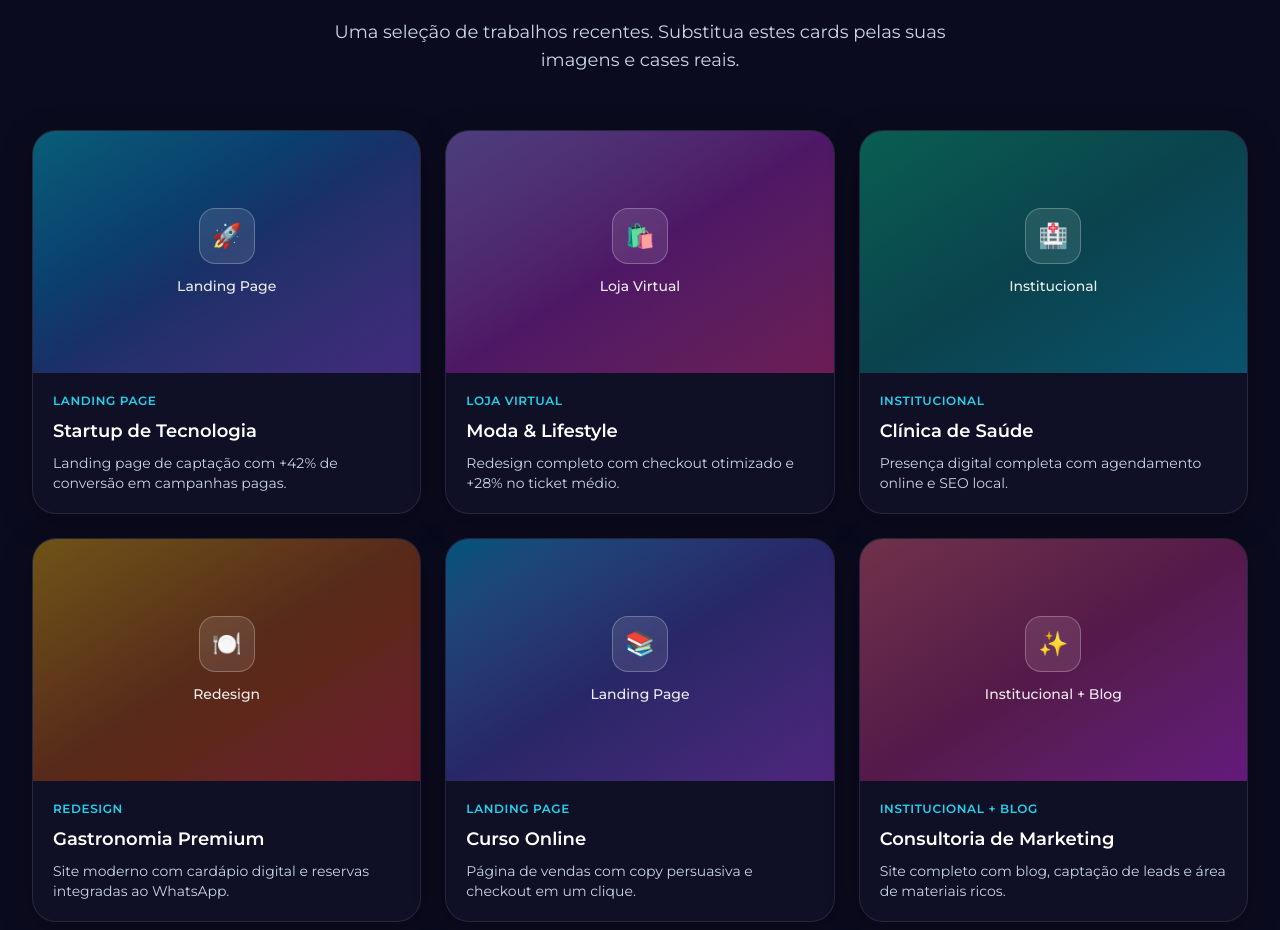
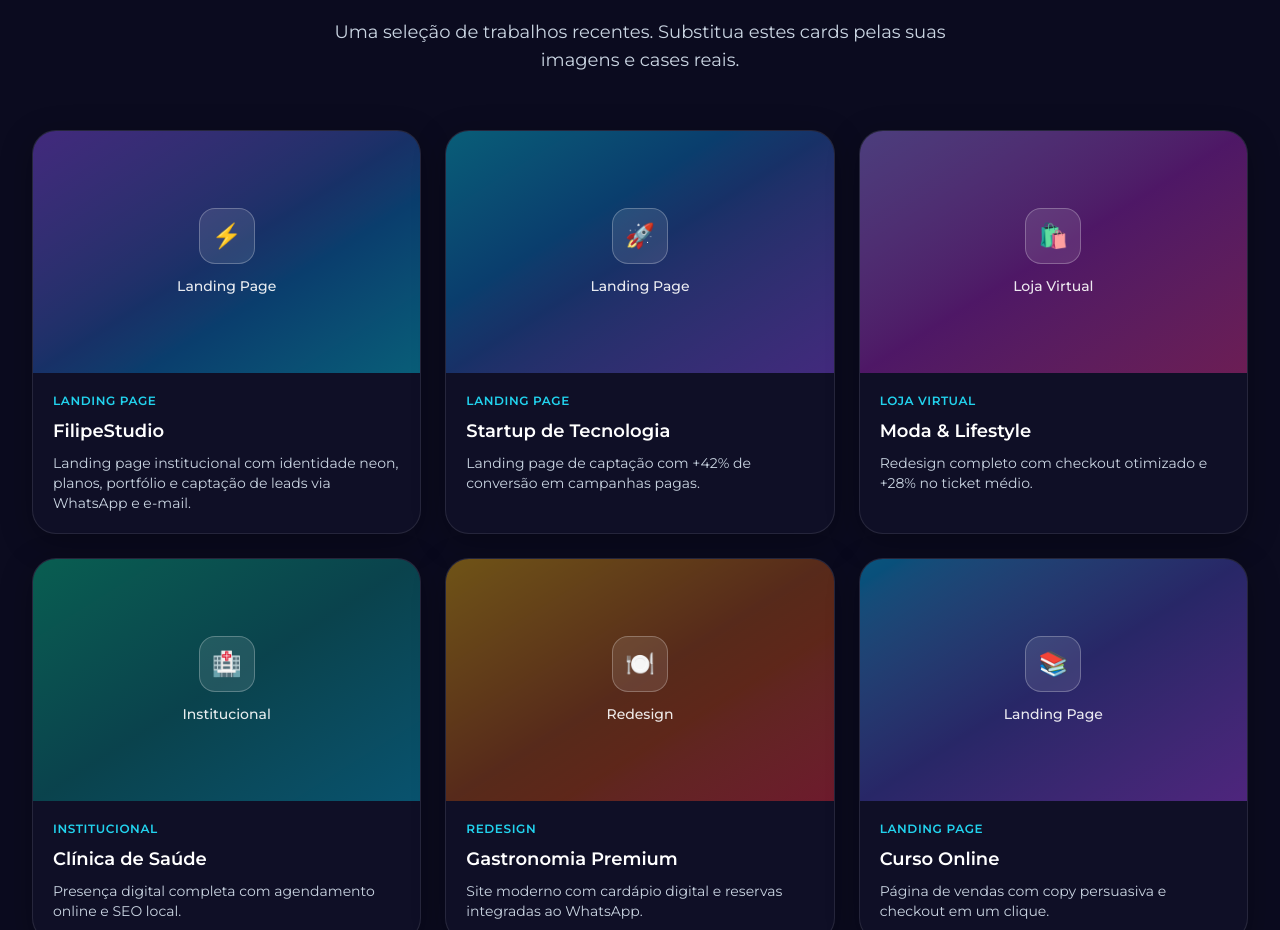
Before and after one commit to FilipePRodrigues/filipestudio-site, a React (Vite) app: page / in a window 1280 px wide. Shown: the part 4440-5370 px from the top of the page. Built offline with nearby package versions, Linux system fonts and the light colour scheme.

Commit message:
Add FilipeStudio to portfolio and refresh README with brand banner

```diff
--- a/src/components/Portfolio.tsx
+++ b/src/components/Portfolio.tsx
@@ -19,7 +19,14 @@ export function Portfolio() {
 
         <div className="mt-14 grid gap-6 sm:grid-cols-2 lg:grid-cols-3">
           {PORTFOLIO.map((item) => (
-            <a key={item.id} href="#contato" className="portfolio-card reveal group">
+            <a
+              key={item.id}
+              href={item.href ?? '#contato'}
+              className="portfolio-card reveal group"
+              {...(item.href
+                ? { target: '_blank', rel: 'noopener noreferrer' }
+                : {})}
+            >
               <div className={`portfolio-thumb bg-gradient-to-br ${item.gradient}`}>
                 <div className="absolute inset-0 grid place-items-center">
                   <div className="px-4 text-center">
--- a/src/data/content.ts
+++ b/src/data/content.ts
@@ -180,6 +180,16 @@ export const PROCESS_STEPS: ProcessStep[] = [
 
 export const PORTFOLIO: PortfolioItem[] = [
   {
+    id: 'filipestudio',
+    category: 'Landing Page',
+    title: 'FilipeStudio',
+    description:
+      'Landing page institucional com identidade neon, planos, portfólio e captação de leads via WhatsApp e e-mail.',
+    emoji: '⚡',
+    gradient: 'from-violet-500/40 via-blue-500/30 to-cyan-400/40',
+    href: 'https://filipeprodrigues.github.io/filipestudio-site/',
+  },
+  {
     id: 'saas',
     category: 'Landing Page',
     title: 'Startup de Tecnologia',
--- a/src/types/index.ts
+++ b/src/types/index.ts
@@ -29,6 +29,7 @@ export interface PortfolioItem {
   description: string
   emoji: string
   gradient: string
+  href?: string
 }
 
 export interface Testimonial {
```
Also changed, not shown: 3 other files (tests, documents, lock files or other folders).
